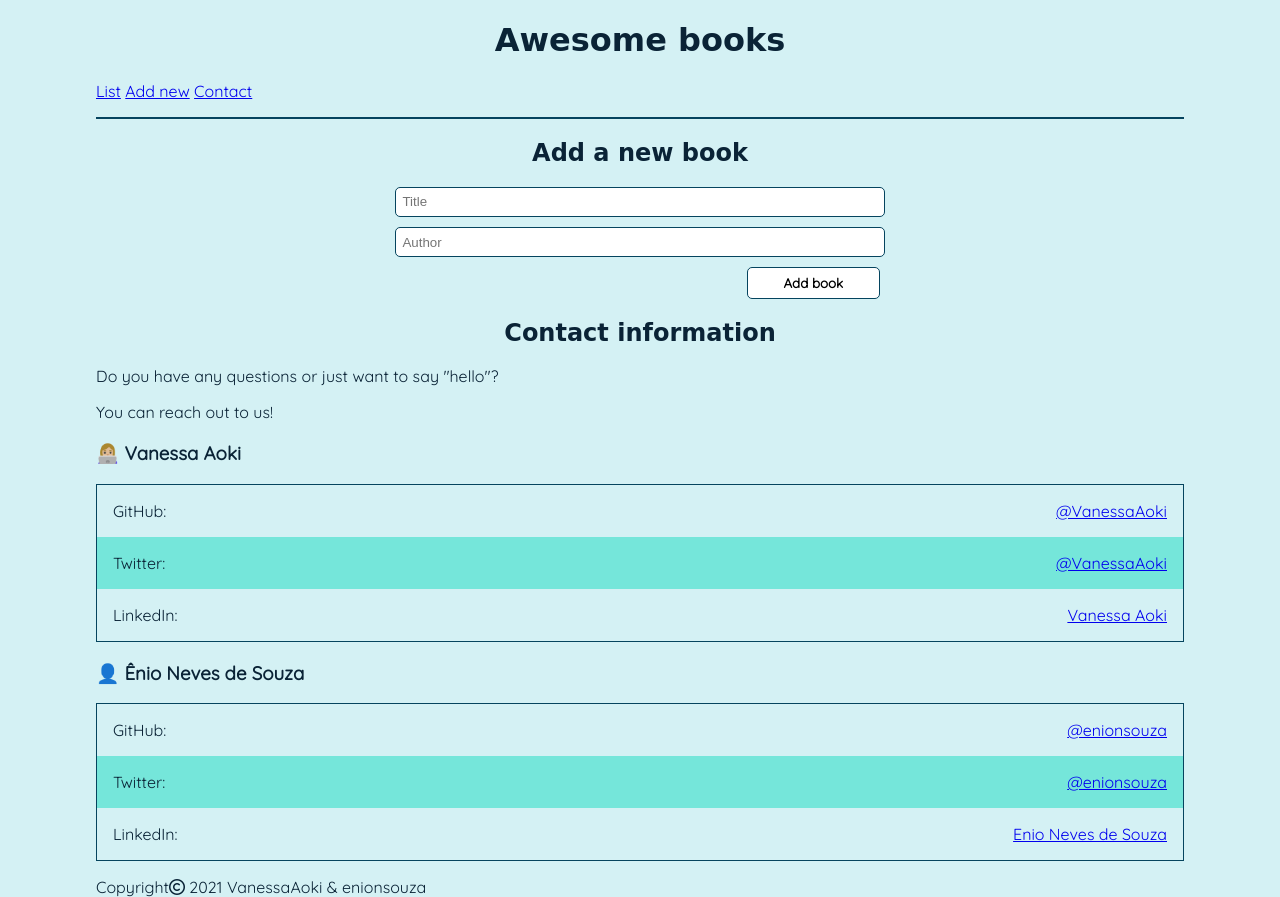
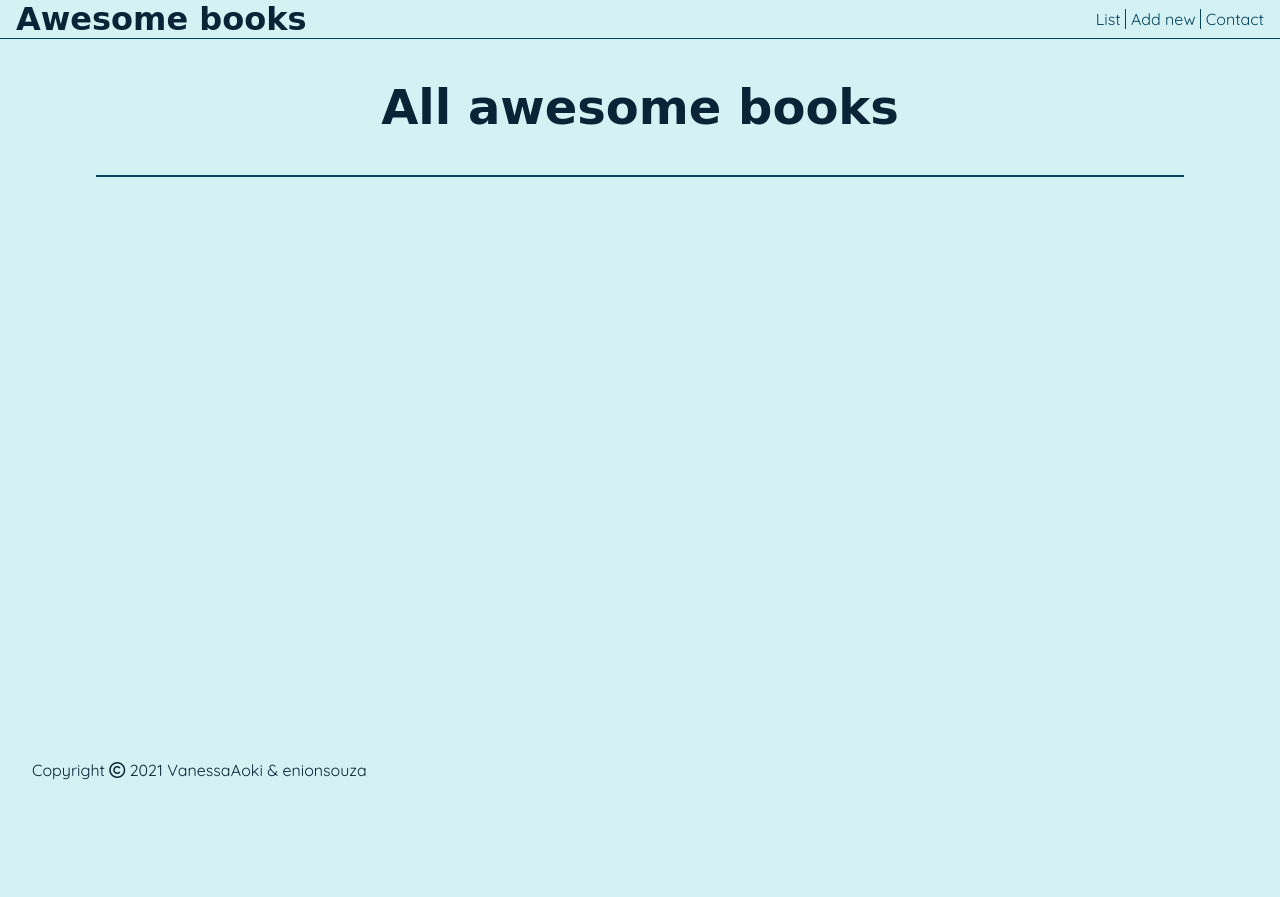
Before and after one commit to VanessaAoki/AwesomeBooks, a website: page index.html in a window 1280 px wide. After the commit the page ends 800 px from the top, so only its background shows below. Drawn offline with Linux system fonts and the light colour scheme; a web font is replaced by a local one.

Commit message:
Add hide/show function

```diff
--- a/index.html
+++ b/index.html
@@ -1,29 +1,32 @@
 <!DOCTYPE html>
 <html lang="en">
+
 <head>
   <meta charset="UTF-8" />
   <meta http-equiv="X-UA-Compatible" content="IE=edge" />
   <meta name="viewport" content="width=device-width, initial-scale=1.0" />
   <title>Awesome books</title>
   <link rel="stylesheet" href="/src/style.css" />
-    <script
-      src="https://kit.fontawesome.com/78d4ca6841.js"
-      crossorigin="anonymous"
-    ></script>
+  <script src="https://kit.fontawesome.com/78d4ca6841.js" crossorigin="anonymous"></script>
 </head>
 
 <body>
   <header>
     <h1>Awesome books</h1>
     <nav>
-        <a id="list-link" href="#">List</a>
-        <a id="add-new-link" href="#">Add new</a>
-        <a id="contact-link" href="#">Contact</a>
+      <a id="list-link" onclick="showAllBooks()" href="#" class="">List</a>
+      <a id="add-new-link" onclick="showAddNew()" href="#">Add new</a>
+      <a id="contact-link" onclick="showContactUs()" href="#">Contact</a>
     </nav>
   </header>
 
-    <section>
+  <div class="container">
+    <section id="all-books">
+      <h2>All awesome books</h2>
       <ul id="books"></ul>
+    </section>
+
+    <section id="add-new" class="hidden">
       <h2>Add a new book</h2>
       <form action="#" id="form">
         <input type="text" name="title" id="title" placeholder="Title" />
@@ -32,11 +35,11 @@
       </form>
     </section>
 
-    <section class="hidden">
-      <h2 class="hidden">Contact information</h2>
+    <section id="contact-us" class="hidden">
+      <h2>Contact information</h2>
       <p>Do you have any questions or just want to say "hello"?</p>
       <p>You can reach out to us!</p>
-
+      <br>
       <h3>👩🏼‍💻 Vanessa Aoki</h3>
 
       <ul>
@@ -76,22 +79,22 @@
         </li>
         <li>
           LinkedIn:
-          <a
-            href="https://www.linkedin.com/in/enio-neves-de-souza/"
-            target="_blank"
-          >
+          <a href="https://www.linkedin.com/in/enio-neves-de-souza/" target="_blank">
             Enio Neves de Souza
           </a>
         </li>
       </ul>
     </section>
+  </div>
 
   <footer>
-      Copyright<i class="fa fa-copyright" aria-hidden="true"></i> 2021
+    Copyright <i class="fa fa-copyright" aria-hidden="true"></i> 2021
     VanessaAoki & enionsouza
   </footer>
 
   <!-- SCRIPTS -->
   <script src="src/main.js"></script>
+  <script src="src/ui.js"></script>
 </body>
+
 </html>
--- a/src/style.css
+++ b/src/style.css
@@ -12,16 +12,19 @@
 }
 
 html {
-  width: 100vw;
+  width: 100%;
   background-color: var(--baby-blue);
   color: var(--dark-blue);
   font-family: var(--quicksand);
 }
 
 body {
-  width: 85%;
   margin: 0 auto;
+  position: relative;
+  min-height: 100vh;
 }
+
+.container { padding-bottom: 2.5rem; }
 
 h1,
 h2 {
@@ -36,6 +39,42 @@ button {
   background-color: white;
   font-family: var(--quicksand);
   font-weight: bold;
+}
+
+header {
+  display: flex;
+  align-items: center;
+  justify-content: space-between;
+  border-bottom: 1px solid var(--navy-blue);
+  padding: 0 1em;
+}
+
+h1 {
+  font-size: 2em;
+  margin: 0;
+}
+
+nav > a {
+  text-decoration: none;
+  color: var(--navy-blue);
+}
+
+nav > a:hover {
+  color: var(--dark-blue);
+  font-weight: bolder;
+}
+
+nav > a:nth-child(even) {
+  border-right: 1px solid var(--navy-blue);
+  border-left: 1px solid var(--navy-blue);
+  padding: 0 5px;
+}
+
+h2 { font-size: 3em; }
+
+section {
+  width: 85%;
+  margin: 0 auto;
 }
 
 ul {
@@ -90,3 +129,12 @@ button:hover {
   background-color: var(--blue-grotto);
   color: white;
 }
+
+footer {
+  position: absolute;
+  bottom: 0;
+  height: 2.5rem;
+  padding-left: 2em;
+}
+
+.hidden { display: none; }
--- /dev/null
+++ b/src/ui.js
@@ -0,0 +1,17 @@
+function showAllBooks() {
+  document.getElementById("add-new").classList.add('hidden');
+  document.getElementById("all-books").classList.remove('hidden');
+  document.getElementById("contact-us").classList.add('hidden');
+}
+
+function showAddNew() {
+  document.getElementById("add-new").classList.remove('hidden');
+  document.getElementById("all-books").classList.add('hidden');
+  document.getElementById("contact-us").classList.add('hidden');
+}
+
+function showContactUs() {
+  document.getElementById("add-new").classList.add('hidden');
+  document.getElementById("all-books").classList.add('hidden');
+  document.getElementById("contact-us").classList.remove('hidden');
+}
```
Lines whose indentation alone changed are shown as unchanged.
